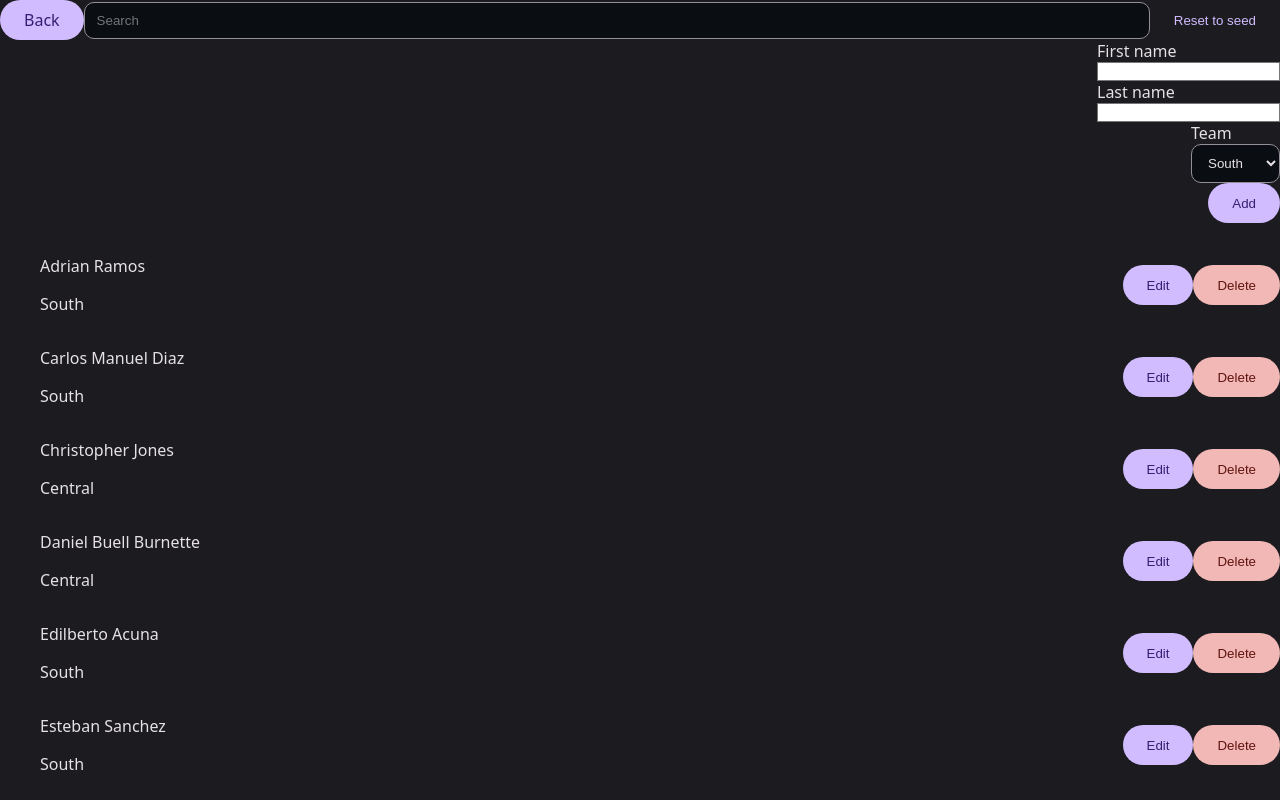
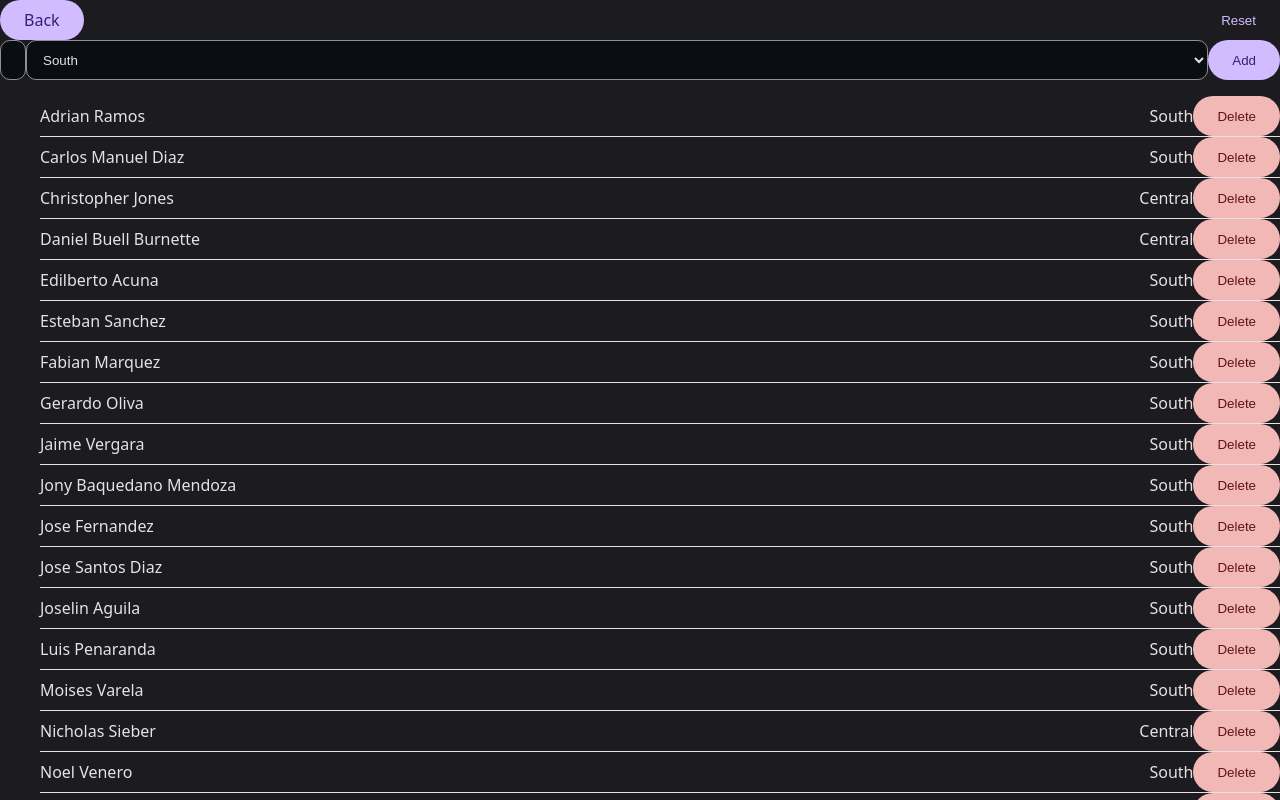
Before and after one commit to Killswit3h/my-calendar, a Next.js app: page /employees in a window 1280 px wide. Shown: the top 800 px of the page. Built offline with nearby package versions, Linux system fonts and the light colour scheme.

Commit message:
Simplify employee management and preserve return path

```diff
--- a/src/app/employees/page.tsx
+++ b/src/app/employees/page.tsx
@@ -2,10 +2,10 @@
 
 import { useState } from "react";
 import Link from "next/link";
+import { useSearchParams } from "next/navigation";
 import {
   getEmployees,
   addEmployee,
-  updateEmployee,
   deleteEmployee,
   resetEmployees,
   type Employee,
@@ -13,51 +13,24 @@ import {
 } from "../../employees";
 
 export default function EmployeesPage() {
+  const params = useSearchParams();
+  const back = params.get("from") || "/";
+
   const [employees, setEmployees] = useState<Employee[]>(getEmployees());
-  const [search, setSearch] = useState("");
-
-  const [firstName, setFirstName] = useState("");
-  const [lastName, setLastName] = useState("");
+  const [name, setName] = useState("");
   const [team, setTeam] = useState<Team>("South");
-
-  const [editing, setEditing] = useState<string | null>(null);
-  const [editFirst, setEditFirst] = useState("");
-  const [editLast, setEditLast] = useState("");
-  const [editTeam, setEditTeam] = useState<Team>("South");
 
   const refresh = () => setEmployees(getEmployees());
 
-  const filtered = employees.filter((e) =>
-    `${e.firstName} ${e.lastName}`
-      .toLowerCase()
-      .includes(search.toLowerCase())
-  );
-
   function handleAdd(e: React.FormEvent) {
     e.preventDefault();
-    if (!firstName.trim() || !lastName.trim()) return;
-    addEmployee({ firstName: firstName.trim(), lastName: lastName.trim(), team });
-    setFirstName("");
-    setLastName("");
+    const parts = name.trim().split(/\s+/);
+    if (!parts.length) return;
+    const [first, ...rest] = parts;
+    addEmployee({ firstName: first, lastName: rest.join(" "), team });
+    setName("");
     setTeam("South");
     refresh();
-  }
-
-  function startEdit(emp: Employee) {
-    setEditing(emp.id);
-    setEditFirst(emp.firstName);
-    setEditLast(emp.lastName);
-    setEditTeam(emp.team);
-  }
-
-  function saveEdit(id: string) {
-    updateEmployee(id, { firstName: editFirst, lastName: editLast, team: editTeam });
-    setEditing(null);
-    refresh();
-  }
-
-  function cancelEdit() {
-    setEditing(null);
   }
 
   function remove(id: string) {
@@ -71,37 +44,23 @@ export default function EmployeesPage() {
   }
 
   return (
-    <main className="p-4 space-y-6 max-w-2xl mx-auto">
+    <main className="p-4 space-y-4 max-w-md mx-auto">
       <div className="flex items-center gap-2">
-        <Link href="/" className="btn">Back</Link>
+        <Link href={back} className="btn">
+          Back
+        </Link>
+        <button className="btn ghost ml-auto" onClick={reset}>
+          Reset
+        </button>
+      </div>
+      <form onSubmit={handleAdd} className="flex gap-2">
         <input
           type="text"
-          placeholder="Search"
-          value={search}
-          onChange={(e) => setSearch(e.target.value)}
+          placeholder="First Last"
+          value={name}
+          onChange={(e) => setName(e.target.value)}
           className="border px-3 py-2 rounded flex-1"
         />
-        <button className="btn ghost ml-auto" onClick={reset}>Reset to seed</button>
-      </div>
-      <form onSubmit={handleAdd} className="bg-white rounded shadow p-4 flex flex-col sm:flex-row gap-4 items-end">
-        <div className="flex flex-col flex-1">
-          <label className="text-sm mb-1">First name</label>
-          <input
-            className="border rounded px-3 py-2"
-            value={firstName}
-            onChange={(e) => setFirstName(e.target.value)}
-          />
-        </div>
-        <div className="flex flex-col flex-1">
-          <label className="text-sm mb-1">Last name</label>
-          <input
-            className="border rounded px-3 py-2"
-            value={lastName}
-            onChange={(e) => setLastName(e.target.value)}
-          />
-        </div>
-        <div className="flex flex-col">
-          <label className="text-sm mb-1">Team</label>
         <select
           className="border rounded px-3 py-2"
           value={team}
@@ -110,50 +69,21 @@ export default function EmployeesPage() {
           <option value="South">South</option>
           <option value="Central">Central</option>
         </select>
-        </div>
-        <button type="submit" className="btn primary self-end">Add</button>
+        <button type="submit" className="btn primary">
+          Add
+        </button>
       </form>
-      <ul className="space-y-2">
-        {filtered.map((e) => (
-          editing === e.id ? (
-            <li key={e.id} className="bg-white rounded shadow p-4 flex flex-col gap-2 sm:flex-row sm:items-center sm:justify-between">
-              <div className="flex flex-col sm:flex-row sm:gap-4 flex-1">
-                <input
-                  className="border rounded px-2 py-1 flex-1"
-                  value={editFirst}
-                  onChange={(ev) => setEditFirst(ev.target.value)}
-                />
-                <input
-                  className="border rounded px-2 py-1 flex-1"
-                  value={editLast}
-                  onChange={(ev) => setEditLast(ev.target.value)}
-                />
-                <select
-                  className="border rounded px-2 py-1"
-                  value={editTeam}
-                  onChange={(ev) => setEditTeam(ev.target.value as Team)}
-                >
-                  <option value="South">South</option>
-                  <option value="Central">Central</option>
-                </select>
-              </div>
-              <div className="flex gap-2">
-                <button className="btn" onClick={() => saveEdit(e.id)}>Save</button>
-                <button className="btn ghost" onClick={cancelEdit}>Cancel</button>
-              </div>
+      <ul className="bg-white rounded shadow divide-y">
+        {employees.map((e) => (
+          <li key={e.id} className="p-2 flex items-center gap-2">
+            <span className="flex-1">
+              {e.firstName} {e.lastName}
+            </span>
+            <span className="text-sm text-gray-500">{e.team}</span>
+            <button className="btn danger" onClick={() => remove(e.id)}>
+              Delete
+            </button>
           </li>
-          ) : (
-            <li key={e.id} className="bg-white rounded shadow p-4 flex items-center justify-between">
-              <div>
-                <p className="font-medium">{e.firstName} {e.lastName}</p>
-                <p className="text-sm text-gray-500">{e.team}</p>
-              </div>
-              <div className="flex gap-2">
-                <button className="btn" onClick={() => startEdit(e)}>Edit</button>
-                <button className="btn danger" onClick={() => remove(e.id)}>Delete</button>
-              </div>
-            </li>
-          )
         ))}
       </ul>
     </main>
--- a/src/components/CalendarWithData.tsx
+++ b/src/components/CalendarWithData.tsx
@@ -1,7 +1,8 @@
 'use client';
 
-import { useCallback, useEffect, useMemo, useRef, useState, FormEvent, TouchEvent } from 'react';
+import { useCallback, useEffect, useMemo, useRef, useState, FormEvent, TouchEvent, Suspense } from 'react';
 import Link from 'next/link';
+import { usePathname, useSearchParams } from 'next/navigation';
 import FullCalendar from '@fullcalendar/react';
 import dayGridPlugin from '@fullcalendar/daygrid';
 import interactionPlugin from '@fullcalendar/interaction';
@@ -32,6 +33,14 @@ const VENDOR_COLOR: Record<Vendor, string> = {
   JORGE: 'green',
   TONY: 'blue',
   CHRIS: 'orange',
+};
+
+const EmployeesLink = () => {
+  const pathname = usePathname();
+  const params = useSearchParams();
+  const search = params.toString();
+  const href = `/employees?from=${encodeURIComponent(pathname + (search ? `?${search}` : ''))}`;
+  return <Link href={href} className="btn ml-auto">Employees</Link>;
 };
 
 const IconType = (props: any) => (
@@ -846,7 +855,9 @@ export default function CalendarWithData({ calendarId, initialYear, initialMonth
           </div>
           <button className="btn" onClick={() => setHolidayDialog(true)}>Holidays</button>
           <button className="btn" onClick={() => setWeatherDialog(true)}>Weather</button>
-          <Link href="/employees" className="btn ml-auto">Employees</Link>
+          <Suspense fallback={<span className="btn ml-auto">Employees</span>}>
+            <EmployeesLink />
+          </Suspense>
         </div>
       </div>
 
```
Lines whose indentation alone changed are shown as unchanged.
